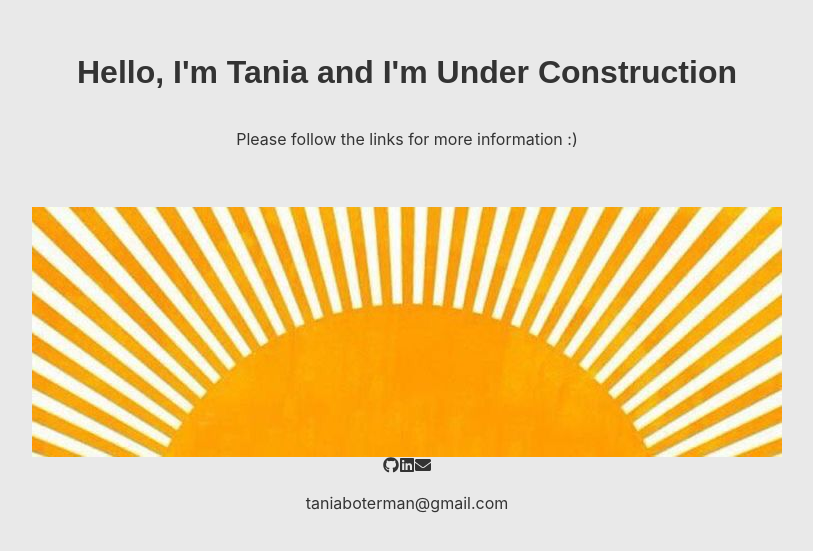
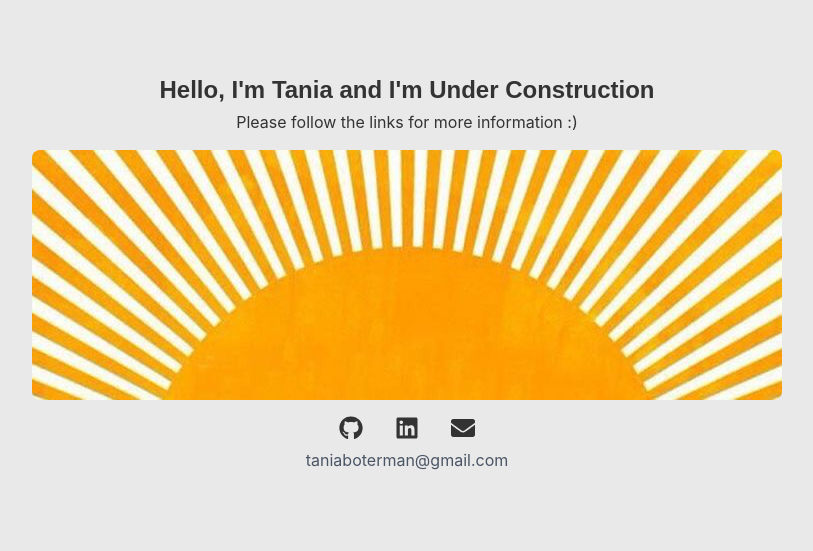
Before and after one commit to TeeAtlas/under-construction-tania, a React (Vite) app: page / in a window 1280 px wide. Shown: the part 127-678 px from the top of the page, without its empty margins (233-1046 px from the left). Built offline with nearby package versions, Linux system fonts and the light colour scheme.

Commit message:
tailwind issues

```diff
--- a/src/index.css
+++ b/src/index.css
@@ -1,7 +1,5 @@
-@tailwind base;
-@tailwind components;
-@tailwind utilities;
-/* @import "tailwindcss"; */
+
+@import "tailwindcss";
 
 @import url("https://fonts.googleapis.com/css2?family=Inter:wght@400;500;600&family=Poppins:wght@600&display=swap");
 
--- a/vite.config.js
+++ b/vite.config.js
@@ -3,8 +3,8 @@ import react from "@vitejs/plugin-react";
 
 export default defineConfig({
   plugins: [react()],
-  root: "./", // Ensure it points to your project root
   build: {
-    build: { outDir: 'dist' },
+    base:"./",
+    // outDir: "dist", // Output directory for production build
   },
 });
```
